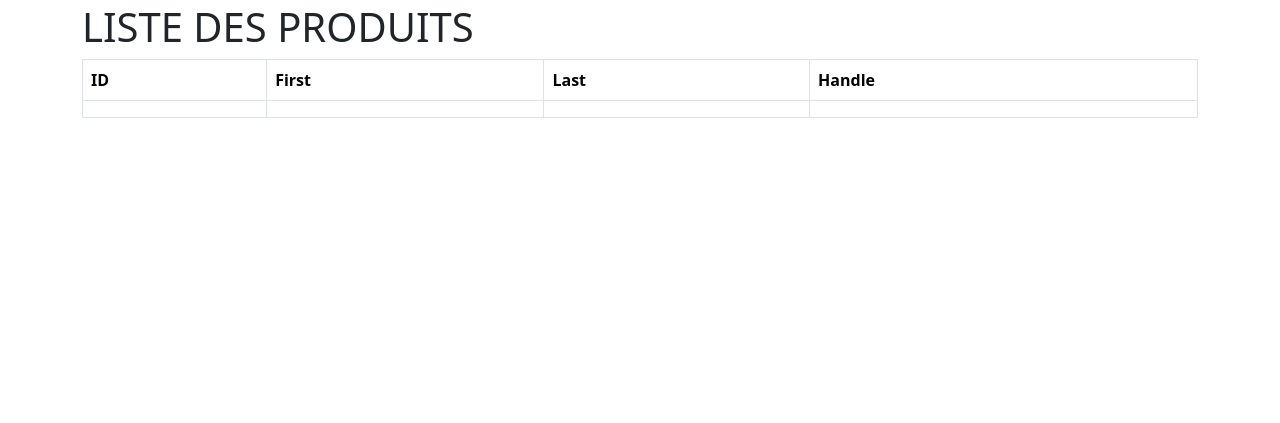
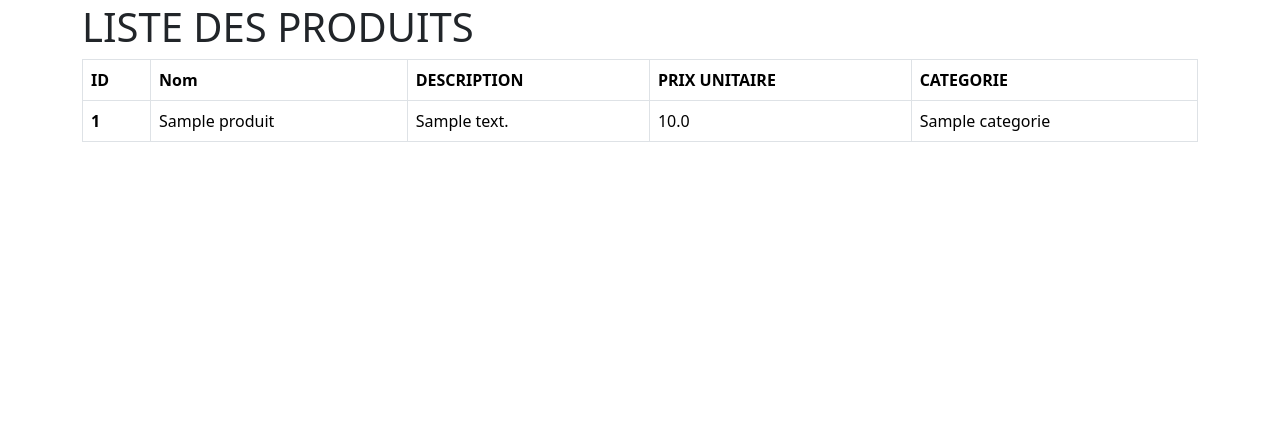
Before and after one commit to Thawfik/Lastproject, a Django app: page /market/produit/ in a window 1280 px wide. Shown: the part 237-660 px from the top of the page. Run offline with Django 5.2, Linux system fonts and the light colour scheme; tables that the repository leaves empty hold one stand-in row (values such as "Sample post"); lists and menus that the app fills with data are empty.

Commit message:
modified:   Lastapp/__pycache__/urls.cpython-312.pyc 	modified:   Lastapp/__pycache__/views.cpython-312.pyc 	modified:   Lastapp/templates/Produits/listeProduits.html 	modified:   Lastapp/urls.py 	modified:   Lastapp/views.py 	new file:   Lastproject/__pycache__/wsgi.cpython-312.pyc

```diff
--- a/Lastapp/templates/Produits/listeProduits.html
+++ b/Lastapp/templates/Produits/listeProduits.html
@@ -8,18 +8,20 @@
     <thead>
         <tr>
           <th scope="col">ID</th>
-          <th scope="col">First</th>
-          <th scope="col">Last</th>
-          <th scope="col">Handle</th>
+          <th scope="col">Nom</th>
+          <th scope="col">DESCRIPTION</th>
+          <th scope="col">PRIX UNITAIRE</th>
+          <th scope="col">CATEGORIE</th>
         </tr>
       </thead>
       <tbody>
         {% for produit in listeproduits %}
         <tr>
-          <th scope="row"></th>
-          <td></td>
-          <td></td>
-          <td></td>
+          <th scope="row">{{ produit.id}}</th>
+          <td>{{ produit.nom}}</td>
+          <td>{{ produit.description}}</td>
+          <td>{{ produit.prix_unitaire}}</td>
+          <td>{{ produit.Categorie}}</td>
         </tr>
         {% endfor %}
       </tbody>
--- a/Lastapp/urls.py
+++ b/Lastapp/urls.py
@@ -23,7 +23,7 @@ urlpatterns = [
     path('ajout_client/', views.ajoutClient , name="ajoutClient"),
 
     #/market/achat : URL menant à la page de la liste des achats
-    path('achat/', views.listeAchat , name="listeAChats"),
+    path('achat/', views.listeAchats , name="listeAchats"),
 
     #/market/ajout_achat : URL menant à la page d'ajout des achats
     path('ajout_achat/', views.ajoutAchat , name="ajoutAchat"),
--- a/Lastapp/views.py
+++ b/Lastapp/views.py
@@ -13,7 +13,7 @@ def listeCategorie(request):
 def listeClient(request):
     pass
 
-def listeAchat(request):
+def listeAchats(request):
     pass
 
 def listeTransaction(request):
```
